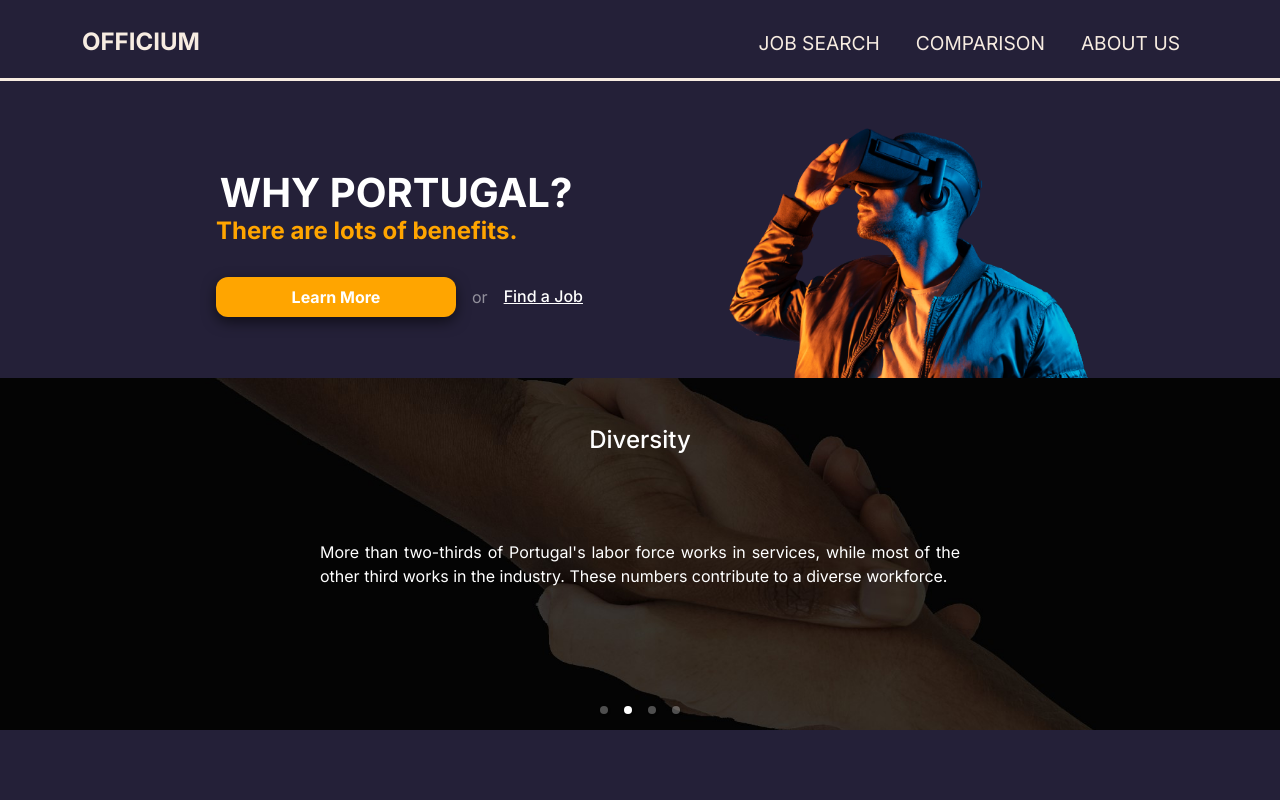
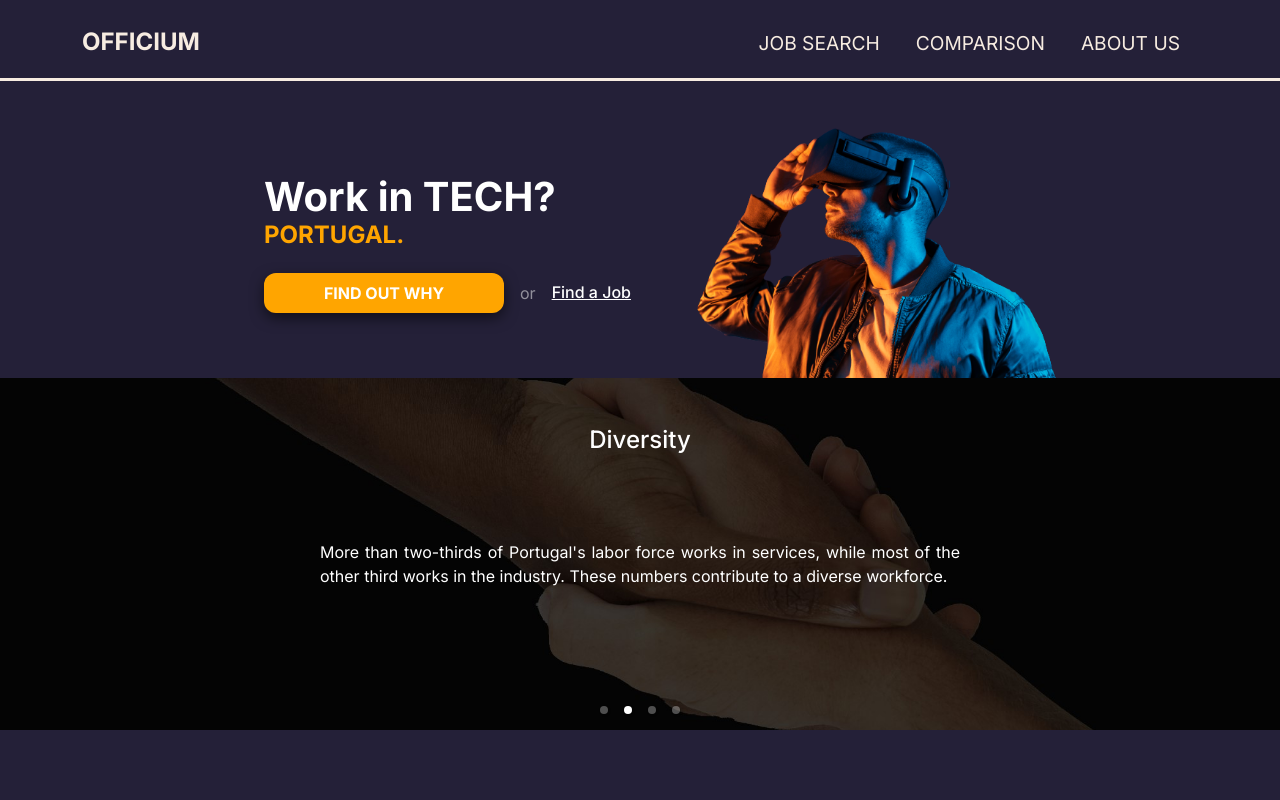
Before and after one commit to gitHubTiagoMarques/officium, a React (Create React App) app: page / in a window 1280 px wide. Shown: the top 800 px of the page. Built offline with nearby package versions, Linux system fonts and the light colour scheme.

Commit message:
redesign fixed

```diff
--- a/src/App.css
+++ b/src/App.css
@@ -211,6 +211,8 @@ nav{
   width: 10rem;
   text-align: center;
   color: orange;
+
+
 }
 .hero img {
   width: 25em;
@@ -299,13 +301,6 @@ nav{
   color: white;
   margin: 0 3em 0 3em;
   text-align: justify;
-}
-
-/* .imgmobile{
-  width: 60% !important;
-} */
-.carro{
-  color: white;
 }
 
 .thumb{
@@ -409,19 +404,19 @@ nav{
   font-weight: 700;
   font-size: 1.5em;
   padding-top: 1.2em;
-  color: #F7ECE1;
+  color: white;
 }
 .comparison h2{
   font-weight: 500;
   font-size: 0.95em;
-  color: #F7ECE1;
+  color: white;
 
 }
 .comparison h6{
   font-weight: 500;
   font-size: 0.6em;
   opacity: 0.5;
-  color: #F7ECE1;
+  color: white;
 }
 hr{
   border-top: solid 2px #F7ECE1;
@@ -700,6 +695,7 @@ width: 20vw;
   font-size: 1.5em;
   color: orange;
   display: flex;
+  margin: 0 !important;
 }
 .call{
   width: 15em;
@@ -712,7 +708,7 @@ width: 20vw;
   align-self: flex-end;
   display: none;
   margin: 0;
-  margin-right: -2em;
+  margin-left: -5em;
 }
 .hero{
   background-color: #242038;
@@ -721,6 +717,10 @@ width: 20vw;
   flex-direction: row;
   align-content: center;
   justify-content: center;
+  overflow-x: hidden;
+}
+.title{
+  justify-content: left;
 }
 
 .calldiv{
@@ -729,6 +729,7 @@ width: 20vw;
 }
 .all{
   flex-direction: column;
+  padding-left: 3em;
 }
 .deskimg{
   display: flex !important;
@@ -742,10 +743,6 @@ width: 20vw;
   color: white;
 }
 
-.imgmobile{
-  display: none !important;
-
-}
 .carousel-root{
   height: 100vh !important;
   display: flex;
@@ -755,27 +752,6 @@ width: 20vw;
   align-content: center;
 
 }
-/* .carrousel{
-  display: flex;
-  align-items: center;
-  flex-direction: column;
-} */
-
-/* .carroimg{
-  align-self: center;
-  display: flex !important;
-  width: 25% !important;
-  margin-left: -4em;
-  margin-top: 3.5em;
-
-} */
-/* .carro{
-  display: flex;
-  padding-bottom: 4em;
-  align-items: center !important;
-  justify-content: center !important;
-  min-height: 20em;
-} */
 
 .titlecarro{
   font-size: 1.5em;
--- a/src/components/hero.js
+++ b/src/components/hero.js
@@ -5,11 +5,11 @@ export function Hero (){
         <section className={"hero snap"}>
             <div className="all">
             <div className={"col-sm-3 why"}>
-            <h1 className={'title'}>WHY PORTUGAL?</h1>
-            <h2 className={"sub"}>There are lots of benefits.</h2>
+            <h1 className={'title'}>Work in TECH?</h1>
+            <h2 className={"sub"}>PORTUGAL.</h2>
             </div>
             <div className="calldiv">
-                    <Link to={'/comparison'}><button className={"call"}>Learn More</button></Link>
+                    <Link to={'/comparison'}><button className={"call"}>FIND OUT WHY</button></Link>
             <p>or</p>
             <Link to={"/Finder"} className="text-black"><h6><u>Find a Job</u></h6></Link>
             </div>
```
Also changed, not shown: src/components/carro.js (+0 -18 lines).
